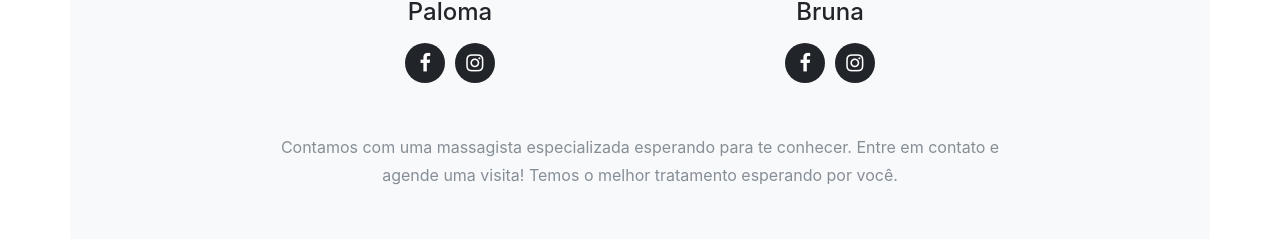
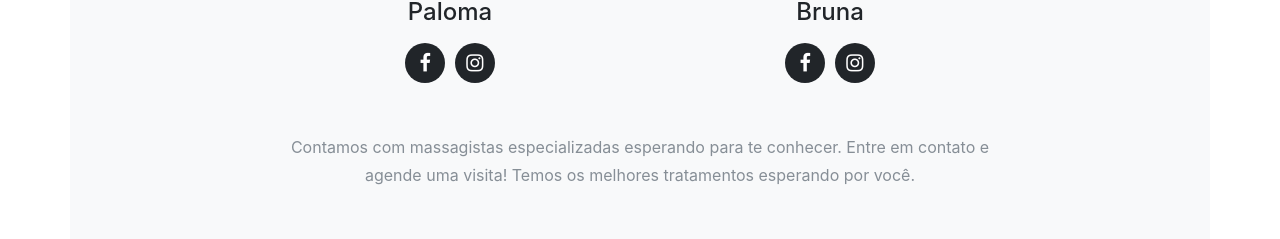
Before and after one commit to Romassagem/romamassagem, a website with bundled scripts: page index.html in a window 1280 px wide. Shown: the part 3118-3357 px from the top of the page. Built offline with nearby package versions, Linux system fonts and the light colour scheme; a web font is replaced by a local one.

Commit message:
cirreção texto
correção texto massagista

```diff
--- a/index.html
+++ b/index.html
@@ -218,7 +218,7 @@
         </div>
           <div class="row">
           <div class="col-lg-8 mx-auto text-center">
-            <p class="large text-muted">Contamos com uma massagista especializada esperando para te conhecer. Entre em contato e agende uma visita! Temos o melhor tratamento esperando por você.</p>
+            <p class="large text-muted">Contamos com massagistas especializadas esperando para te conhecer. Entre em contato e agende uma visita! Temos os melhores tratamentos esperando por você.</p>
           </div>
           </div>
         </div>
```
